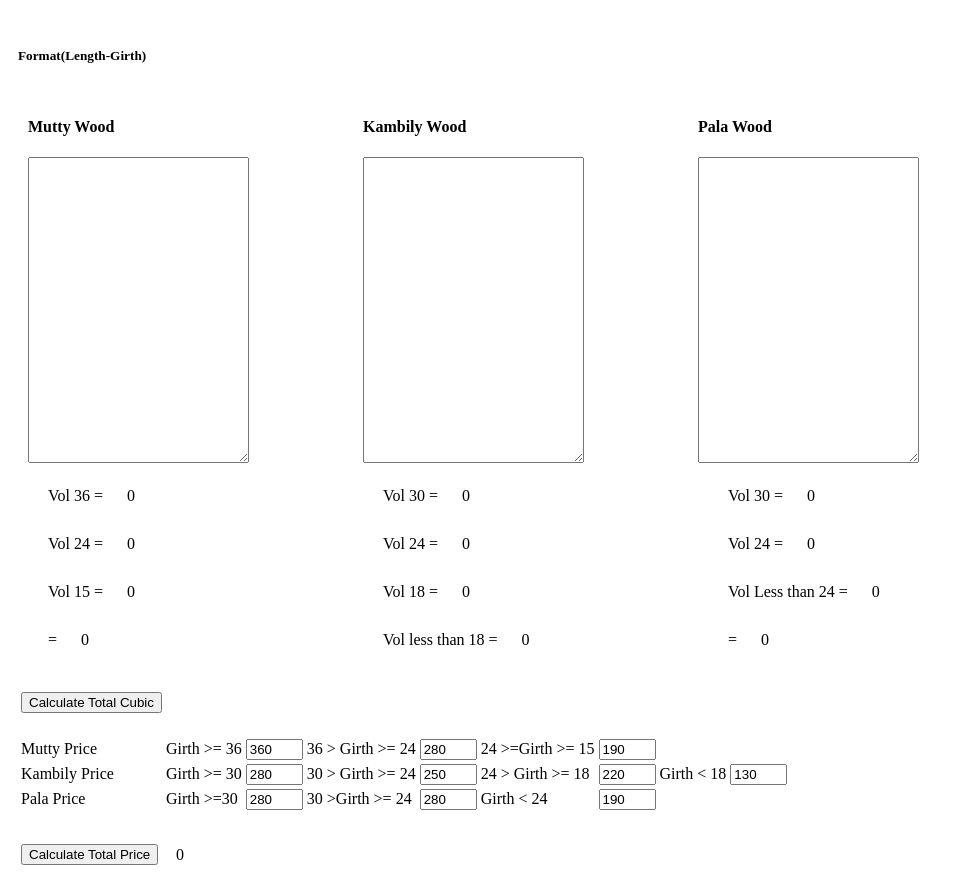
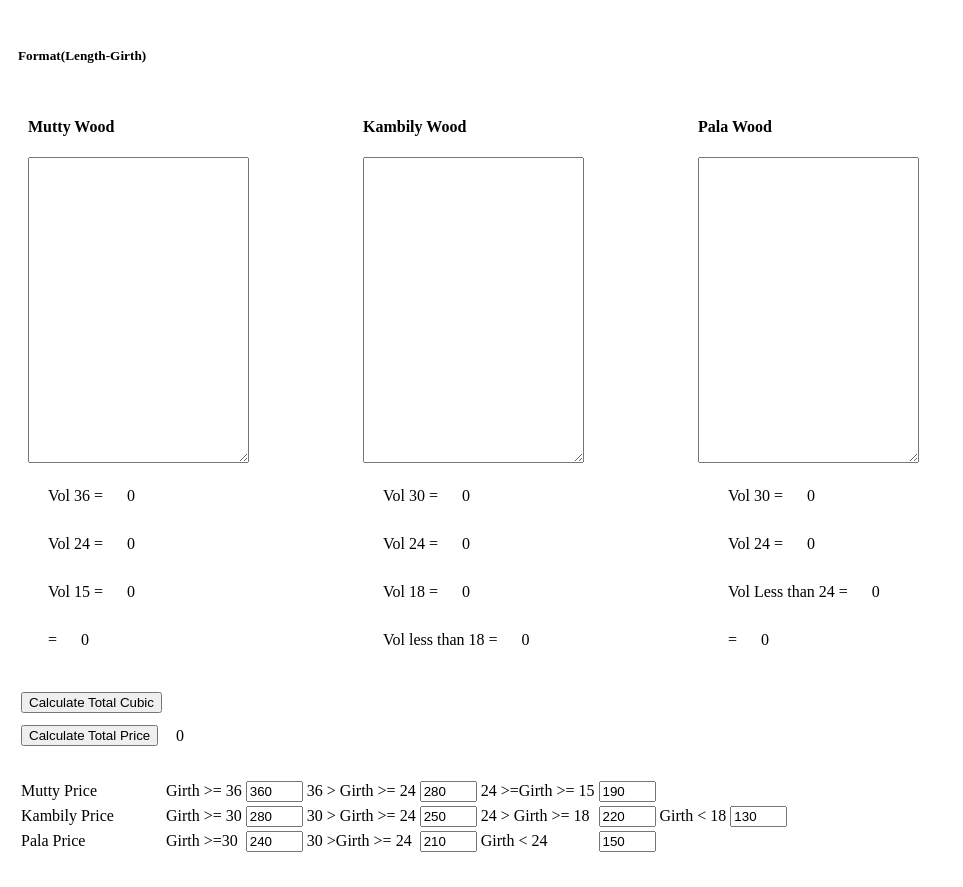
Before and after one commit to jubishkammily/TimberCalculator, a website: page views/timbercalculator.html in a window 1280 px wide. Shown: the whole page, without its empty margins (0-963 px from the left). Drawn offline with Linux system fonts and the light colour scheme.

Commit message:
style changes

```diff
--- a/public/js/timbercalculator.js
+++ b/public/js/timbercalculator.js
@@ -204,7 +204,10 @@ function calculateCubicWoodPala(woodId) {
             }
 
             if (lenth_girth_list[1] <= twentyFour) {
-                result24Less = result24Less + calculateCubicFormula(lenth_girth_list[0], lenth_girth_list[1]);
+                var resultTemp = calculateCubicFormula(lenth_girth_list[0], lenth_girth_list[1]);
+                console.log("val",lenth_girth_list[0]," ",lenth_girth_list[1])
+                console.log("pala ",resultTemp);
+                result24Less = result24Less + resultTemp;
             }
         }
     }
@@ -254,11 +257,11 @@ function calculateTotalPrice() {
     var pala30BasePrice = parseFloat(document.getElementById('palapriceid30').value)
     var pala30CubicPrice = parseFloat(document.getElementById('palatotalid30').innerHTML) * pala30BasePrice;
 
-    var pala24BasePrice = parseFloat(document.getElementById('kambilypriceid24').value)
+    var pala24BasePrice = parseFloat(document.getElementById('palapriceid24').value)
     var pala24CubicPrice = parseFloat(document.getElementById('palatotalid24').innerHTML) * pala24BasePrice;
 
 
-    var pala18BasePrice = parseFloat(document.getElementById('kambilypriceid18').value)
+    var pala18BasePrice = parseFloat(document.getElementById('palapriceid24Less').value)
     var pala18CubicPrice = parseFloat(document.getElementById('palatotalid24Less').innerHTML) * pala18BasePrice;
 
 
--- a/views/timbercalculator.html
+++ b/views/timbercalculator.html
@@ -132,6 +132,13 @@
                         </td>
                     </tr>
                     <tr>
+                        <td><input type="button" name="CalculateTotalPrice" value="Calculate Total Price"
+                                onclick="calculateTotalPrice()"></td>
+                        <td>
+                            <div id="totalPriceId">0</div>
+                        </td>
+                    </tr>
+                    <tr>
                         <td>&nbsp;</td>
                     </tr>
                     <tr>
@@ -157,22 +164,16 @@
                     <tr>
                         <td><label>Pala Price</label></td>
                         <td><label> Girth >=30  </label></td>
-                        <td><input size="4" type="text" id="palapriceid30" value="280"></td>
+                        <td><input size="4" type="text" id="palapriceid30" value="240"></td>
                         <td><label> 30 >Girth >= 24 </label></td>
-                        <td><input size="4" type="text" id="palapriceid24" value="280"></td>
+                        <td><input size="4" type="text" id="palapriceid24" value="210"></td>
                         <td><label> Girth < 24 </label></td>
-                        <td><input size="4" type="text" id="palapriceid24Less" value="190"></td>
+                        <td><input size="4" type="text" id="palapriceid24Less" value="150"></td>
                     </tr>
                     <tr>
                         <td>&nbsp;</td>
                     </tr>
-                    <tr>
-                        <td><input type="button" name="CalculateTotalPrice" value="Calculate Total Price"
-                                onclick="calculateTotalPrice()"></td>
-                        <td>
-                            <div id="totalPriceId">0</div>
-                        </td>
-                    </tr>
+
                 </table>
 
             </div>
```
